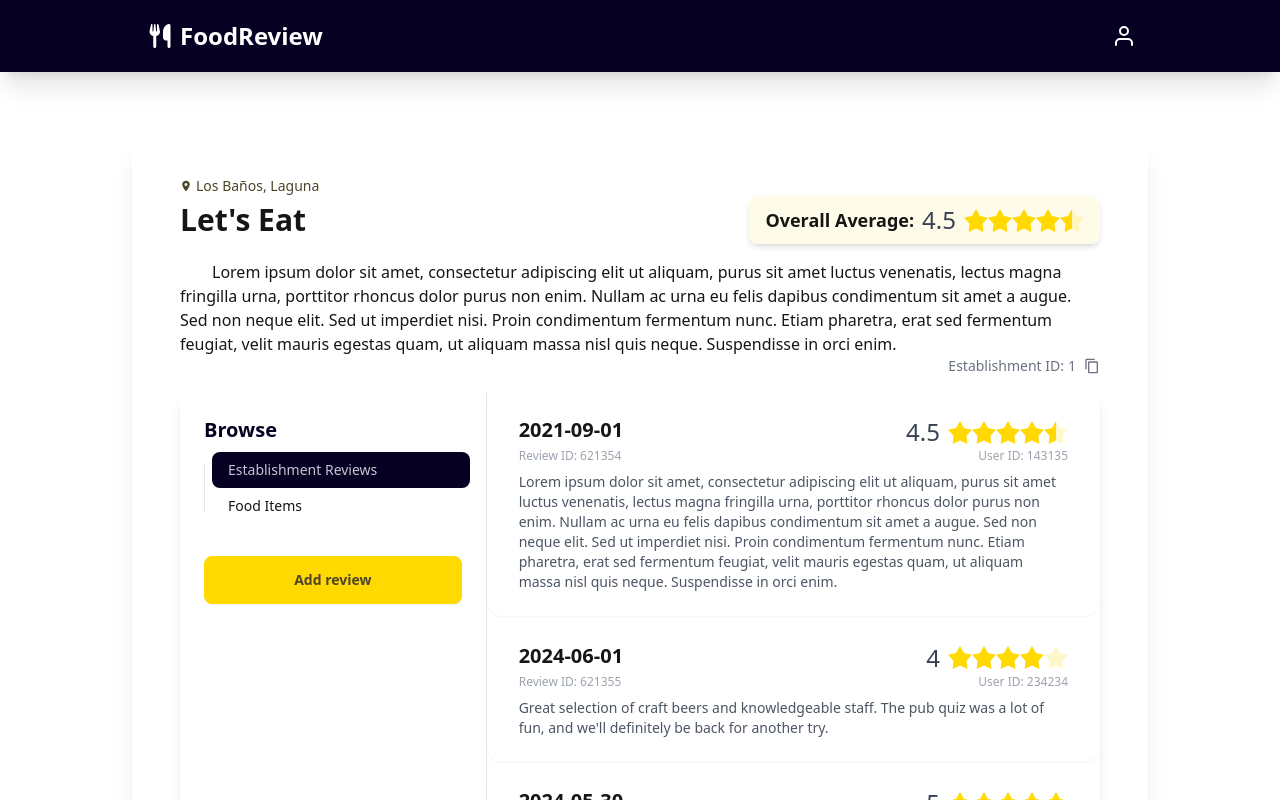
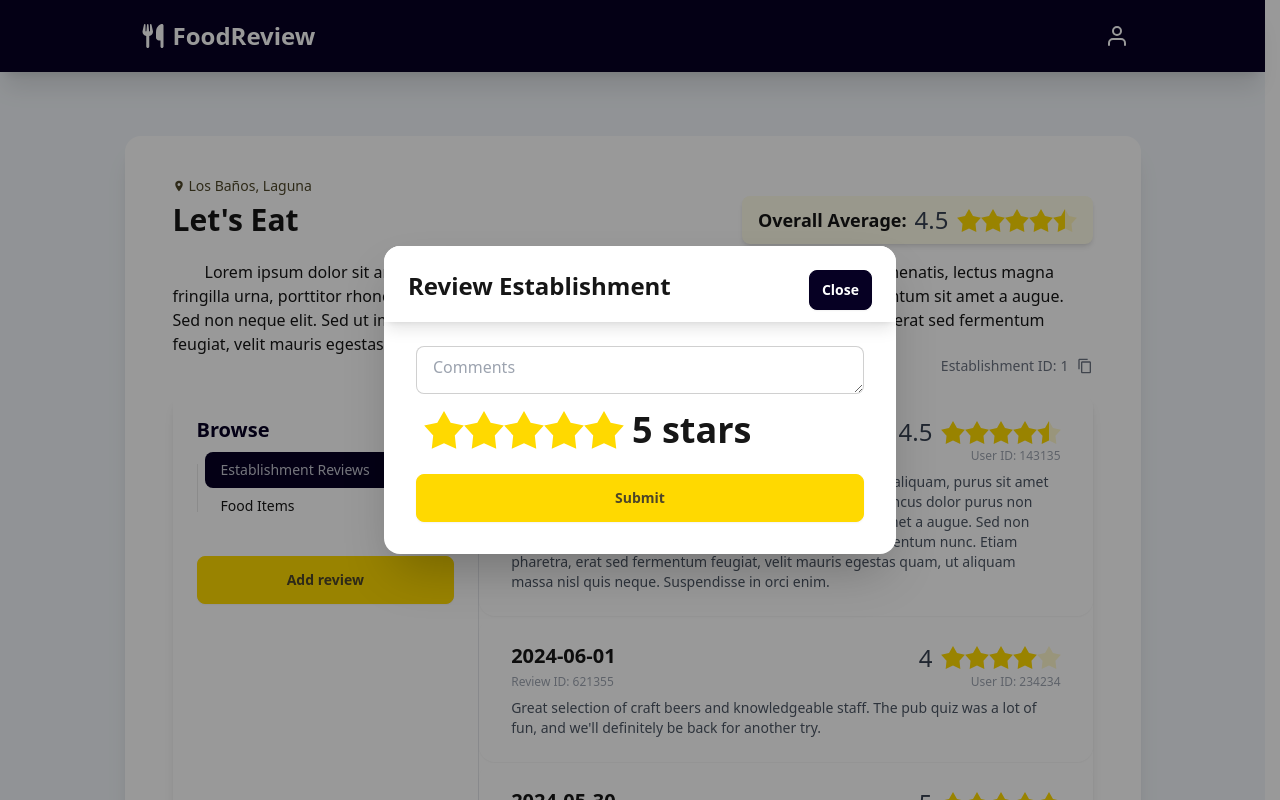
Before and after one commit to fofajardo/cmsc127-food-review, a React (Vite) app: page /establishment in a window 1280 px wide. Both pictures are taken after a click on the button "Add review". Shown: the top 800 px of the page. Built offline with nearby package versions, Linux system fonts and the light colour scheme.

Commit message:
feature: added review establishment modal.

```diff
--- /dev/null
+++ b/src/components/estab/EAddReviewModal.tsx
@@ -0,0 +1,191 @@
+import React, { useState } from "react";
+import { FaCheckCircle } from "react-icons/fa";
+import { FeedContext } from "../../pages/FeedPage.tsx";
+
+export function EAddReviewModal() {
+  const context = React.useContext(FeedContext);
+  const [submitComplete, setSubmitComplete] = useState(false);
+  const [starRating, setStarRating] = useState(5);
+
+  const [formData, setFormData] = useState({
+    location: "",
+    description: "",
+  });
+  const [errors, setErrors] = useState({
+    description: "",
+  });
+
+  const handleChange = (
+    e: React.ChangeEvent<HTMLInputElement | HTMLTextAreaElement>
+  ) => {
+    setFormData({
+      ...formData,
+      [e.target.name]: e.target.value,
+    });
+    setErrors({
+      ...errors,
+      [e.target.name]: "",
+    });
+  };
+
+  const validate = () => {
+    const newErrors = {
+      description: "",
+    };
+    if (!formData.description) newErrors.description = "Comment is required";
+    setErrors(newErrors);
+    return Object.values(newErrors).every((error) => error === "");
+  };
+
+  const handleSubmit = () => {
+    if (validate()) {
+      //@TODO: implement create establishment
+      setSubmitComplete(true); // simulate successful submission
+    }
+  };
+
+  return (
+    <dialog className="modal" id="addEstablishmentReviewModal">
+      <div className="modal-box bg-base-100 p-0">
+        <div className="sticky top-0 z-50 flex flex-row justify-between bg-base-100 px-6 pb-3 pt-6 shadow-lg">
+          <h2 className="text-left text-2xl font-bold">Review Establishment</h2>
+          <form method="dialog">
+            <button className="btn btn-neutral h-max min-h-0 p-3 text-white">
+              Close
+            </button>
+          </form>
+        </div>
+        {/* Form Inputs */}
+        <div
+          className={"card-body gap-4 pt-6 " + (submitComplete ? "hidden" : "")}
+        >
+          <div className="flex flex-col gap-1">
+            <textarea
+              name="description"
+              className="input input-bordered w-full resize-y pt-2 min-h-10"
+              placeholder="Comments"
+              value={formData.description}
+              onChange={handleChange}
+            />
+            {errors.description && (
+              <span className="text-red-500 ml-2">{errors.description}</span>
+            )}
+          </div>
+          {/* Rating */}
+          <div className="flex flex-row justify-start mb-2">
+            <div className="rating rating-lg rating-half flex flex-row items-center">
+              <input
+                type="radio"
+                name="rating-10"
+                className="rating-hidden"
+                id="rating0"
+                onClick={() => setStarRating(0)}
+              />
+              <input
+                type="radio"
+                name="rating-10"
+                className="bg-primary mask mask-star-2 mask-half-1"
+                id="rating0.5"
+                onClick={() => setStarRating(0.5)}
+              />
+              <input
+                type="radio"
+                name="rating-10"
+                className="bg-primary mask mask-star-2 mask-half-2"
+                id="rating1"
+                onClick={() => setStarRating(1)}
+              />
+              <input
+                type="radio"
+                name="rating-10"
+                className="bg-primary mask mask-star-2 mask-half-1"
+                id="rating1.5"
+                onClick={() => setStarRating(1.5)}
+              />
+              <input
+                type="radio"
+                name="rating-10"
+                className="bg-primary mask mask-star-2 mask-half-2"
+                id="rating2"
+                onClick={() => setStarRating(2)}
+              />
+              <input
+                type="radio"
+                name="rating-10"
+                className="bg-primary mask mask-star-2 mask-half-1"
+                id="rating2.5"
+                onClick={() => setStarRating(2.5)}
+              />
+              <input
+                type="radio"
+                name="rating-10"
+                className="bg-primary mask mask-star-2 mask-half-2"
+                id="rating3"
+                onClick={() => setStarRating(3)}
+              />
+              <input
+                type="radio"
+                name="rating-10"
+                className="bg-primary mask mask-star-2 mask-half-1"
+                id="rating3.5"
+                onClick={() => setStarRating(3.5)}
+              />
+              <input
+                type="radio"
+                name="rating-10"
+                className="bg-primary mask mask-star-2 mask-half-2"
+                id="rating4"
+                onClick={() => setStarRating(4)}
+              />
+              <input
+                type="radio"
+                name="rating-10"
+                className="bg-primary mask mask-star-2 mask-half-1"
+                id="rating4.5"
+                onClick={() => setStarRating(4.5)}
+              />
+              <input
+                type="radio"
+                name="rating-10"
+                className="bg-primary mask mask-star-2 mask-half-2"
+                id="rating5"
+                onClick={() => setStarRating(5)}
+              />
+              <p className="text-4xl font-bold ml-2">
+                {starRating > 1 ? starRating + " stars" : starRating + " star"}{" "}
+              </p>
+            </div>
+          </div>
+          <button onClick={handleSubmit} className="btn btn-primary w-full">
+            Submit
+          </button>
+        </div>
+        {/* Success Indicator */}
+        <div
+          className={
+            "mt-1 flex flex-col items-center justify-center gap-8 rounded-full border-0 p-8 " +
+            (submitComplete ? "" : " hidden")
+          }
+        >
+          <div className="flex flex-col items-center">
+            <FaCheckCircle className="mb-4 text-6xl text-primary" />
+            <span className="text-xl font-bold text-primary">
+              Submission complete!
+            </span>
+            <span className="text-lg font-normal">
+              Your review has been submitted successfully.
+            </span>
+          </div>
+          <form className="flex w-1/2" method="dialog">
+            <button
+              onClick={() => location.reload()}
+              className="btn btn-primary w-full text-white"
+            >
+              Done
+            </button>
+          </form>
+        </div>
+      </div>
+    </dialog>
+  );
+}
--- a/src/components/estab_feed/EFAddEstablishmentModal.tsx
+++ b/src/components/estab_feed/EFAddEstablishmentModal.tsx
@@ -1,5 +1,5 @@
 import React, { useState } from "react";
-import { IoLocationSharp } from "react-icons/io5";
+
 import { FaCheckCircle } from "react-icons/fa";
 import { FeedContext } from "../../pages/FeedPage.tsx";
 
--- a/src/pages/EstablishmentPage.tsx
+++ b/src/pages/EstablishmentPage.tsx
@@ -8,6 +8,7 @@ import { MdCheckCircleOutline, MdOutlineContentCopy } from "react-icons/md";
 import { EReviewCard } from "../components/estab/EReviewCard.tsx";
 import { sampleEstablishmentReviews } from "../models/Review.ts";
 import { FoodItem } from "../models/FoodItem.ts";
+import { EAddReviewModal } from "../components/estab/EAddReviewModal.tsx";
 
 export function EstablishmentPage() {
   const [establishment, setEstablishments] = useState(sampleEstablishment);
@@ -31,7 +32,9 @@ export function EstablishmentPage() {
   // this is for keeping track of the copy id state
   const [copied, setCopied] = React.useState(false);
   return (
-    <div className="flex flex-col items-center">
+    <>
+      <EAddReviewModal />
+      <div className="flex flex-col items-center bg-slate-100">
         <NavigationBar />
         <div className="flex min-h-[86vh] w-full max-w-[1080px] flex-1 flex-col items-stretch p-8">
           <div className="card bg-white shadow-xl my-8 flex flex-col p-4">
@@ -51,7 +54,9 @@ export function EstablishmentPage() {
                 <div className="flex flex-col justify-between card bg-yellow-50 px-4 py-2 rounded-lg shadow-md">
                   <div className="card-actions flex-row items-center">
                     <p className="text-lg font-bold">Overall Average: </p>
-                  <RatingStarIndicator rating={establishment.average_rating} />
+                    <RatingStarIndicator
+                      rating={establishment.average_rating}
+                    />
                   </div>
                 </div>
               </div>
@@ -88,7 +93,9 @@ export function EstablishmentPage() {
                   {/* SIDE TABS */}
                   <ul className="menu h-full rounded-l-xl border-b-[0.01rem] border-r-[.01rem] py-4 pr-4 sm:border-b-0">
                     <li>
-                    <h2 className="menu-title text-xl text-neutral">Browse</h2>
+                      <h2 className="menu-title text-xl text-neutral">
+                        Browse
+                      </h2>
                       <ul>
                         <li>
                           <button
@@ -120,7 +127,15 @@ export function EstablishmentPage() {
                     >
                       <button
                         className="btn btn-primary w-full"
-                      onClick={() => {}}
+                        onClick={() => {
+                          // open add review modal
+                          const modal = document.getElementById(
+                            "addEstablishmentReviewModal"
+                          );
+                          if (modal) {
+                            (modal as HTMLDialogElement).showModal();
+                          }
+                        }}
                       >
                         Add review
                       </button>
@@ -134,7 +149,10 @@ export function EstablishmentPage() {
                       {/* ESTABLISHMENT REVIEW CARDS */}
                       {establishmentReviews.map((review, index) => {
                         return (
-                        <EReviewCard key={index} establishmentReview={review} />
+                          <EReviewCard
+                            key={index}
+                            establishmentReview={review}
+                          />
                         );
                       })}
                       {establishmentReviews.length === 0 ? (
@@ -163,5 +181,6 @@ export function EstablishmentPage() {
         </div>
         <Footer />
       </div>
+    </>
   );
 }
```
Lines whose indentation alone changed are shown as unchanged.
